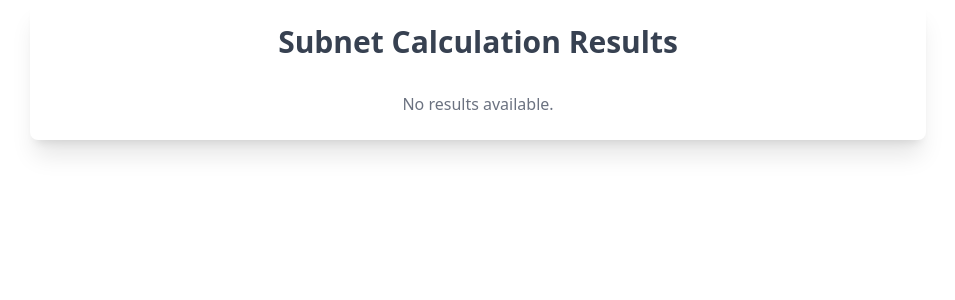
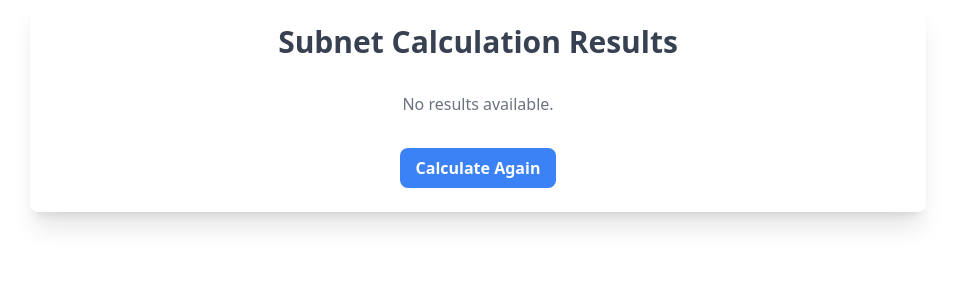
Before and after one commit to Hafiz-Sakib/Subnet-Genie, a React (Create React App) app: page /normal-subnet-results in a window 1280 px wide. Shown: the top 300 px of the page, without its empty margins (162-1117 px from the left). Built offline with nearby package versions, Linux system fonts and the light colour scheme.

Commit message:
Add "Calculate Again" button to NormalSubnetResult for navigation; improve user experience

```diff
--- a/src/NormalSubnetResult.js
+++ b/src/NormalSubnetResult.js
@@ -1,7 +1,9 @@
 import React, { useEffect, useState } from "react";
+import { useNavigate } from "react-router-dom";
 
 function NormalSubnetResult() {
   const [subnets, setSubnets] = useState([]);
+  const navigate = useNavigate();
 
   function getSubnetPrefixLength(subnetMask) {
     // Convert the subnet mask to binary form
@@ -16,6 +18,7 @@
     let prefixLength = binarySubnetMask.split("1").length - 1;
     return prefixLength;
   }
+
   useEffect(() => {
     const result = JSON.parse(sessionStorage.getItem("subnets"));
     if (result) {
@@ -63,6 +66,16 @@
       ) : (
         <p className="text-center text-gray-500">No results available.</p>
       )}
+
+      {/* Calculate Again Button */}
+      <div className="text-center mt-8">
+        <button
+          onClick={() => navigate("/normal-subnet")}
+          className="px-4 py-2 bg-blue-500 text-white font-semibold rounded-lg hover:bg-blue-600"
+        >
+          Calculate Again
+        </button>
+      </div>
     </div>
   );
 }
```
